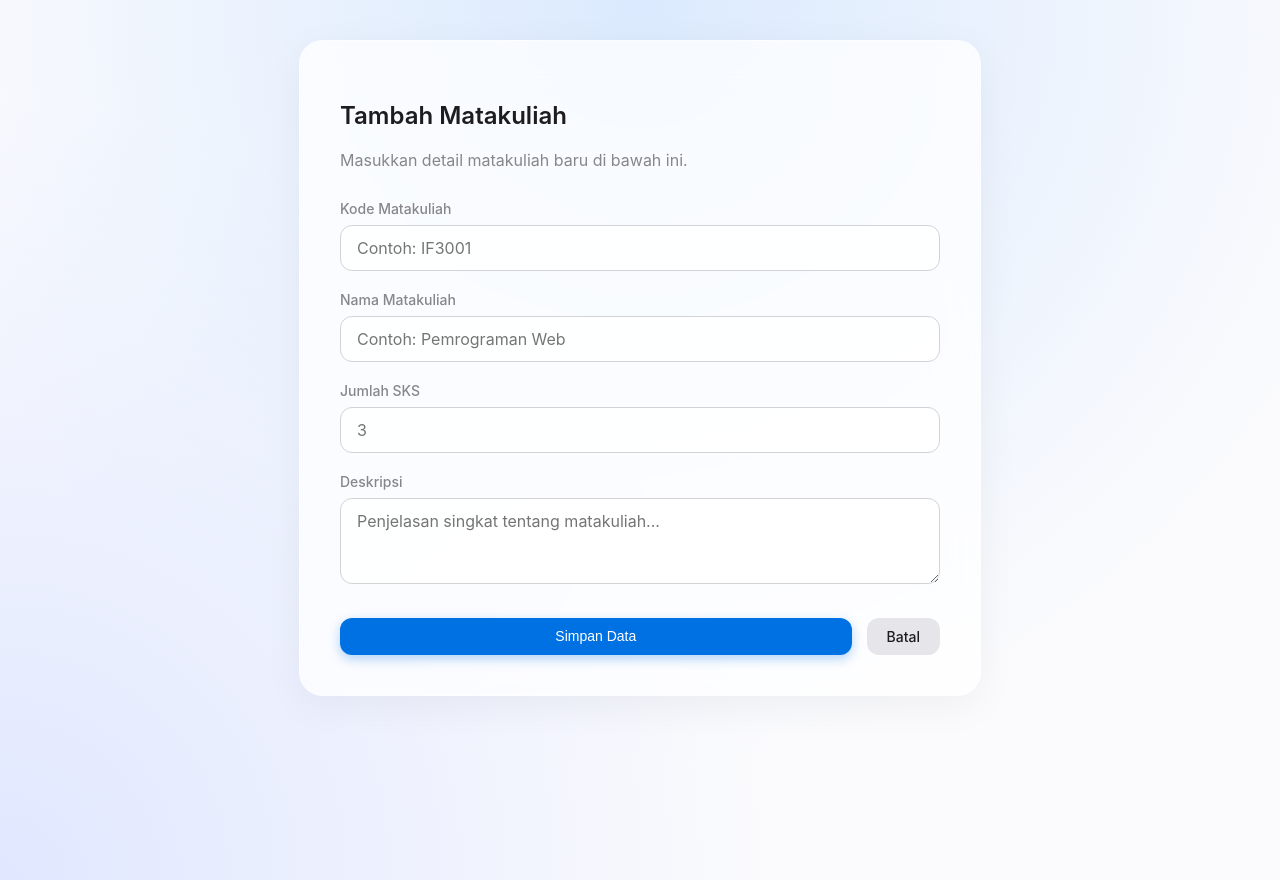
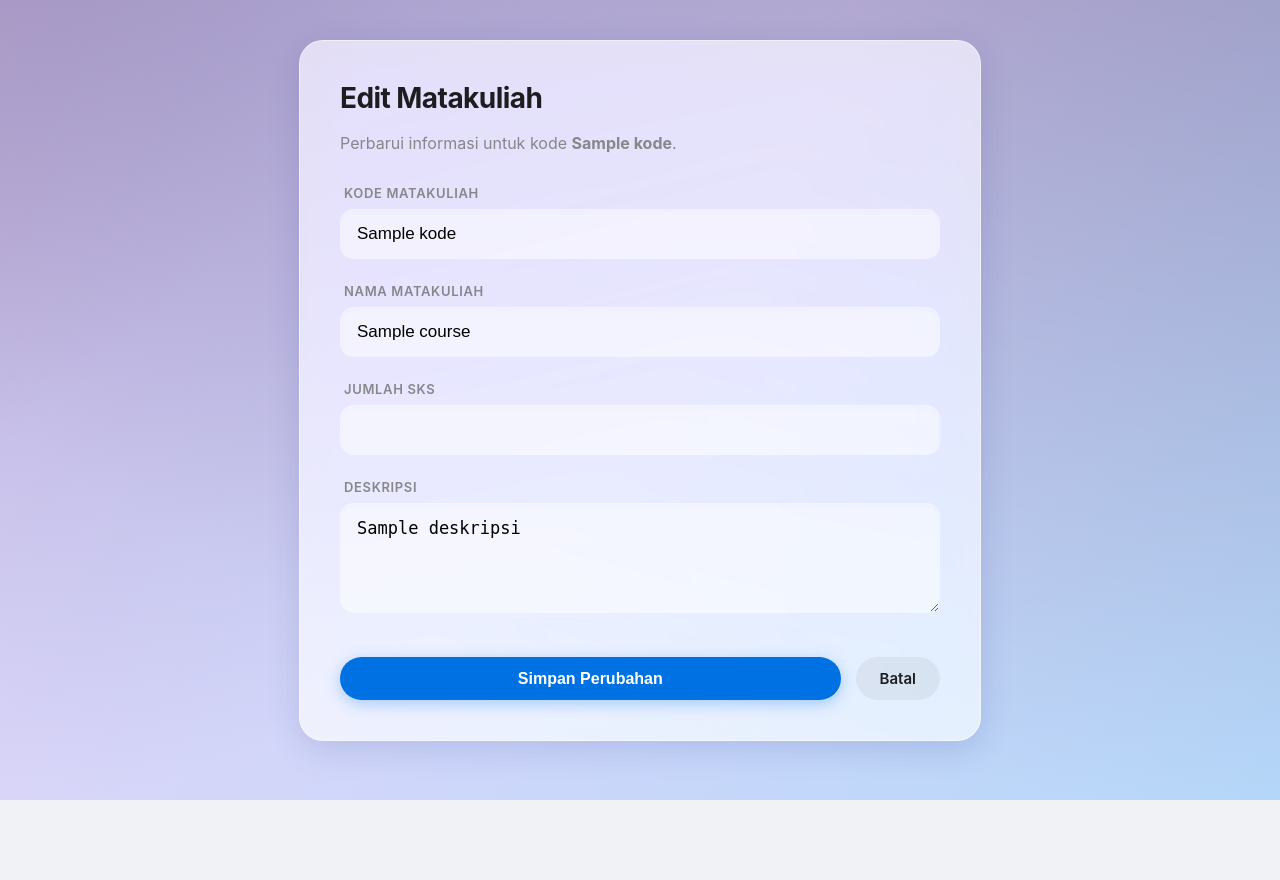
Before and after one commit to 15-188-Taufik/pemrograman_web_itera_123140188, a Python web app: template Taufik_Hidayat_NST_123140188_pertemuan6/python_pyramid/python_pyramid/templates/edit_course.jinja2 in a window 1280 px wide. Run offline with Jinja, Linux system fonts and the light colour scheme; the template is opened without the code that fills it: most values are stand-ins (such as "Sample title", 1, 10 or a date in 2020).

Commit message:
perbaikan tampilan dan logic editcourse

```diff
--- a/Taufik_Hidayat_NST_123140188_pertemuan6/python_pyramid/python_pyramid/templates/edit_course.jinja2
+++ b/Taufik_Hidayat_NST_123140188_pertemuan6/python_pyramid/python_pyramid/templates/edit_course.jinja2
@@ -2,32 +2,33 @@
 
 {% block content %}
 <div class="glass-panel" style="max-width: 600px; margin: 0 auto;">
-    <h2>Tambah Matakuliah</h2>
-    <p class="subtitle">Masukkan detail matakuliah baru di bawah ini.</p>
+    <h2>Edit Matakuliah</h2>
+    <p class="subtitle">Perbarui informasi untuk kode <strong>{{ course.kode }}</strong>.</p>
 
-    <form action="{{ request.route_url('add_course') }}" method="POST">
+    <form action="{{ request.route_url('edit_course', id=course.id) }}" method="POST">
+
         <div class="form-group">
             <label for="kode">Kode Matakuliah</label>
-            <input type="text" name="kode" placeholder="Contoh: IF3001" required>
+            <input type="text" name="kode" value="{{ course.kode }}" required>
         </div>
 
         <div class="form-group">
             <label for="nama">Nama Matakuliah</label>
-            <input type="text" name="nama" placeholder="Contoh: Pemrograman Web" required>
+            <input type="text" name="nama" value="{{ course.nama }}" required>
         </div>
 
         <div class="form-group">
             <label for="sks">Jumlah SKS</label>
-            <input type="number" name="sks" placeholder="3" min="1" max="6" required>
+            <input type="number" name="sks" value="{{ course.sks }}" min="1" max="6" required>
         </div>
 
         <div class="form-group">
             <label for="deskripsi">Deskripsi</label>
-            <textarea name="deskripsi" rows="3" placeholder="Penjelasan singkat tentang matakuliah..."></textarea>
+            <textarea name="deskripsi" rows="4">{{ course.deskripsi }}</textarea>
         </div>
 
-        <div style="margin-top: 30px; display: flex; gap: 15px;">
-            <button type="submit" class="btn btn-primary" style="flex: 1;">Simpan Data</button>
+        <div style="margin-top: 40px; display: flex; gap: 15px;">
+            <button type="submit" class="btn btn-primary" style="flex: 1; font-size: 16px;">Simpan Perubahan</button>
             <a href="{{ request.route_url('home') }}" class="btn btn-secondary">Batal</a>
         </div>
     </form>
--- a/Taufik_Hidayat_NST_123140188_pertemuan6/python_pyramid/python_pyramid/templates/layout.jinja2
+++ b/Taufik_Hidayat_NST_123140188_pertemuan6/python_pyramid/python_pyramid/templates/layout.jinja2
@@ -1,25 +1,24 @@
 <!DOCTYPE html>
-<html lang="en">
+<html lang="id">
 <head>
     <meta charset="utf-8">
     <meta name="viewport" content="width=device-width, initial-scale=1.0">
     <title>Course Manager - {{ project }}</title>
     <style>
         :root {
-            --glass-bg: rgba(255, 255, 255, 0.75);
-            --glass-border: rgba(255, 255, 255, 0.4);
+            /* Warna Apple Style */
+            --glass-bg: rgba(255, 255, 255, 0.65);
+            --glass-border: rgba(255, 255, 255, 0.5);
             --text-primary: #1d1d1f;
             --text-secondary: #86868b;
-            --accent-color: #0071e3; /* Apple Blue */
+            --accent-color: #0071e3;
+            --accent-hover: #0077ed;
             --danger-color: #ff3b30;
-            --bg-gradient: linear-gradient(135deg, #f5f7fa 0%, #c3cfe2 100%);
+            --input-bg: rgba(255, 255, 255, 0.5);
         }
 
         body {
-            font-family: -apple-system, BlinkMacSystemFont, "Segoe UI", Roboto, Helvetica, Arial, sans-serif;
-            background: #fbfbfd;
-            background-image: radial-gradient(circle at 50% 0%, #dbeafe 0%, transparent 70%),
-                              radial-gradient(circle at 0% 100%, #e0e7ff 0%, transparent 50%);
+            font-family: -apple-system, BlinkMacSystemFont, "SF Pro Text", "Segoe UI", Roboto, Helvetica, Arial, sans-serif;
             color: var(--text-primary);
             margin: 0;
             padding: 40px 20px;
@@ -27,55 +26,118 @@
             display: flex;
             justify-content: center;
             align-items: flex-start;
+            /* Animated Mesh Gradient Background */
+            background-color: #f0f2f5;
+            background-image:
+                radial-gradient(at 0% 0%, hsla(253,16%,7%,1) 0, transparent 50%),
+                radial-gradient(at 50% 0%, hsla(225,39%,30%,1) 0, transparent 50%),
+                radial-gradient(at 100% 0%, hsla(339,49%,30%,1) 0, transparent 50%);
+            background-size: 200% 200%;
+            animation: gradient-animation 15s ease infinite;
+        }
+
+        /* Animasi Background agar tidak kaku */
+        @keyframes gradient-animation {
+            0% { background-position: 0% 50%; }
+            50% { background-position: 100% 50%; }
+            100% { background-position: 0% 50%; }
+        }
+
+        /* Override background dengan warna terang elegan untuk konten */
+        body::before {
+            content: "";
+            position: fixed;
+            top: 0; left: 0; width: 100%; height: 100%;
+            background: linear-gradient(120deg, #e0c3fc 0%, #8ec5fc 100%);
+            z-index: -1;
+            opacity: 0.6;
         }
 
         .container {
             width: 100%;
             max_width: 900px;
             margin: 0 auto;
+            animation: fadeIn 0.8s ease-out;
         }
 
-        /* --- Glassmorphism Card --- */
+        @keyframes fadeIn {
+            from { opacity: 0; transform: translateY(20px); }
+            to { opacity: 1; transform: translateY(0); }
+        }
+
+        /* --- Premium Glassmorphism Card --- */
         .glass-panel {
             background: var(--glass-bg);
-            backdrop-filter: blur(20px);
-            -webkit-backdrop-filter: blur(20px);
+            backdrop-filter: blur(25px) saturate(180%);
+            -webkit-backdrop-filter: blur(25px) saturate(180%);
             border: 1px solid var(--glass-border);
             border-radius: 24px;
-            box-shadow: 0 10px 40px rgba(0, 0, 0, 0.05);
+            box-shadow: 0 8px 32px 0 rgba(31, 38, 135, 0.15);
             padding: 40px;
-            overflow: hidden;
         }
 
-        h1 {
+        h1, h2 {
             font-weight: 700;
-            font-size: 32px;
-            margin-bottom: 10px;
             letter-spacing: -0.02em;
+            margin-top: 0;
         }
 
-        h2 {
-            font-weight: 600;
-            font-size: 24px;
-            margin-bottom: 20px;
-            color: var(--text-primary);
-        }
+        h1 { font-size: 32px; }
+        h2 { font-size: 28px; margin-bottom: 10px; }
 
         p.subtitle {
             color: var(--text-secondary);
-            margin-top: 0;
+            font-size: 16px;
             margin-bottom: 30px;
+            line-height: 1.5;
+        }
+
+        /* --- Input Fields ala iOS --- */
+        .form-group { margin-bottom: 24px; }
+
+        label {
+            display: block;
+            font-size: 13px;
+            font-weight: 600;
+            color: var(--text-secondary);
+            text-transform: uppercase;
+            letter-spacing: 0.05em;
+            margin-bottom: 8px;
+            margin-left: 4px;
+        }
+
+        input[type="text"],
+        input[type="number"],
+        textarea {
+            width: 100%;
+            padding: 14px 16px;
+            border-radius: 14px;
+            border: 1px solid transparent;
+            background: var(--input-bg);
+            font-size: 17px;
+            box-sizing: border-box;
+            transition: all 0.3s ease;
+            box-shadow: inset 0 2px 4px rgba(0,0,0,0.02);
+        }
+
+        input:focus, textarea:focus {
+            outline: none;
+            background: #fff;
+            border-color: var(--accent-color);
+            box-shadow: 0 0 0 4px rgba(0, 113, 227, 0.15);
         }
 
         /* --- Buttons --- */
         .btn {
-            display: inline-block;
-            padding: 10px 20px;
-            border-radius: 12px;
+            display: inline-flex;
+            align-items: center;
+            justify-content: center;
+            padding: 12px 24px;
+            border-radius: 50px; /* Pill shape */
             text-decoration: none;
-            font-weight: 500;
-            font-size: 14px;
-            transition: all 0.2s ease;
+            font-weight: 600;
+            font-size: 15px;
+            transition: all 0.2s cubic-bezier(0.25, 0.8, 0.25, 1);
             border: none;
             cursor: pointer;
         }
@@ -83,94 +145,70 @@
         .btn-primary {
             background: var(--accent-color);
             color: white;
-            box-shadow: 0 4px 12px rgba(0, 113, 227, 0.3);
+            box-shadow: 0 4px 15px rgba(0, 113, 227, 0.3);
         }
 
         .btn-primary:hover {
-            background: #0077ed;
-            transform: scale(1.02);
+            background: var(--accent-hover);
+            transform: translateY(-2px);
+            box-shadow: 0 8px 20px rgba(0, 113, 227, 0.4);
+        }
+
+        .btn-secondary {
+            background: rgba(0, 0, 0, 0.05);
+            color: var(--text-primary);
+        }
+
+        .btn-secondary:hover {
+            background: rgba(0, 0, 0, 0.1);
         }
 
         .btn-danger {
+            color: var(--danger-color);
             background: rgba(255, 59, 48, 0.1);
-            color: var(--danger-color);
         }
 
         .btn-danger:hover {
             background: rgba(255, 59, 48, 0.2);
         }
 
-        .btn-secondary {
-            background: #e5e5ea;
-            color: var(--text-primary);
-        }
-
-        /* --- Tables --- */
+        /* --- Table Styling --- */
         table {
             width: 100%;
             border-collapse: separate;
             border-spacing: 0;
-            margin-top: 20px;
+            margin-top: 10px;
         }
 
         th {
             text-align: left;
-            font-weight: 600;
+            padding: 15px;
+            font-size: 12px;
             color: var(--text-secondary);
-            font-size: 12px;
             text-transform: uppercase;
-            letter-spacing: 0.05em;
-            padding: 12px 15px;
             border-bottom: 1px solid rgba(0,0,0,0.1);
         }
 
         td {
-            padding: 16px 15px;
+            padding: 18px 15px;
+            border-bottom: 1px solid rgba(0,0,0,0.05);
             font-size: 15px;
-            border-bottom: 1px solid rgba(0,0,0,0.05);
-            vertical-align: middle;
         }
 
-        tr:last-child td {
-            border-bottom: none;
-        }
+        tr:last-child td { border-bottom: none; }
 
-        /* --- Forms --- */
-        .form-group {
-            margin-bottom: 20px;
-        }
+        /* Row Hover Effect */
+        tbody tr { transition: background 0.2s; border-radius: 8px; }
+        tbody tr:hover { background: rgba(255,255,255,0.4); }
 
-        label {
-            display: block;
-            font-weight: 500;
-            margin-bottom: 8px;
-            font-size: 14px;
-            color: var(--text-secondary);
-        }
-
-        input[type="text"],
-        input[type="number"],
-        textarea {
-            width: 100%;
-            padding: 12px 16px;
-            border-radius: 12px;
-            border: 1px solid #d2d2d7;
-            background: rgba(255,255,255,0.8);
-            font-size: 16px;
-            box-sizing: border-box; /* Fix width overflow */
-            font-family: inherit;
-            transition: all 0.2s;
-        }
-
-        input:focus, textarea:focus {
-            outline: none;
-            border-color: var(--accent-color);
-            box-shadow: 0 0 0 3px rgba(0, 113, 227, 0.1);
-        }
-
-        .actions {
-            display: flex;
-            gap: 10px;
+        .tag {
+            display: inline-block;
+            background: #e5e5ea;
+            padding: 4px 10px;
+            border-radius: 20px;
+            font-size: 12px;
+            font-weight: 600;
+            color: #1d1d1f;
         }
     </style>
 </head>
```
Also changed, not shown: Taufik_Hidayat_NST_123140188_pertemuan6/python_pyramid/python_pyramid/templates/mytemplate.jinja2 (+18 -17 lines), Taufik_Hidayat_NST_123140188_pertemuan6/python_pyramid/python_pyramid/views/default.py (+2 -8 lines).
